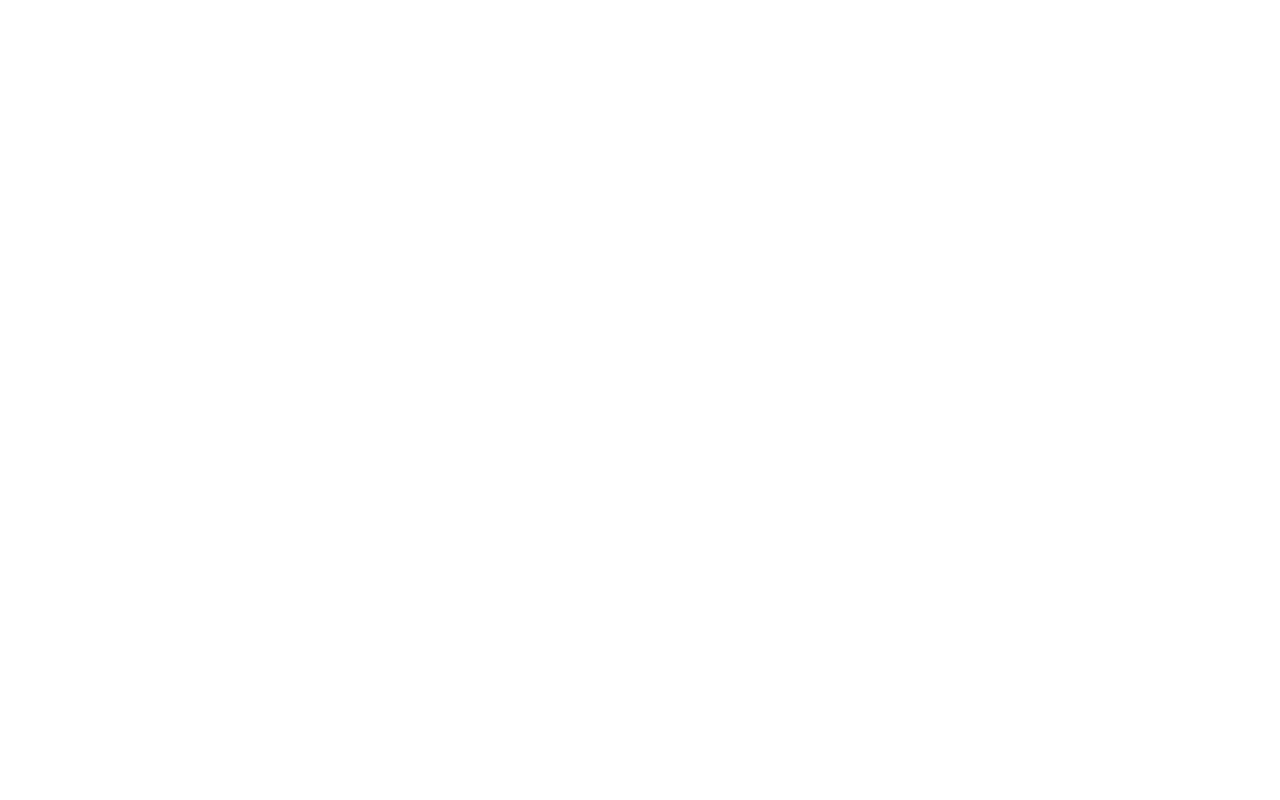
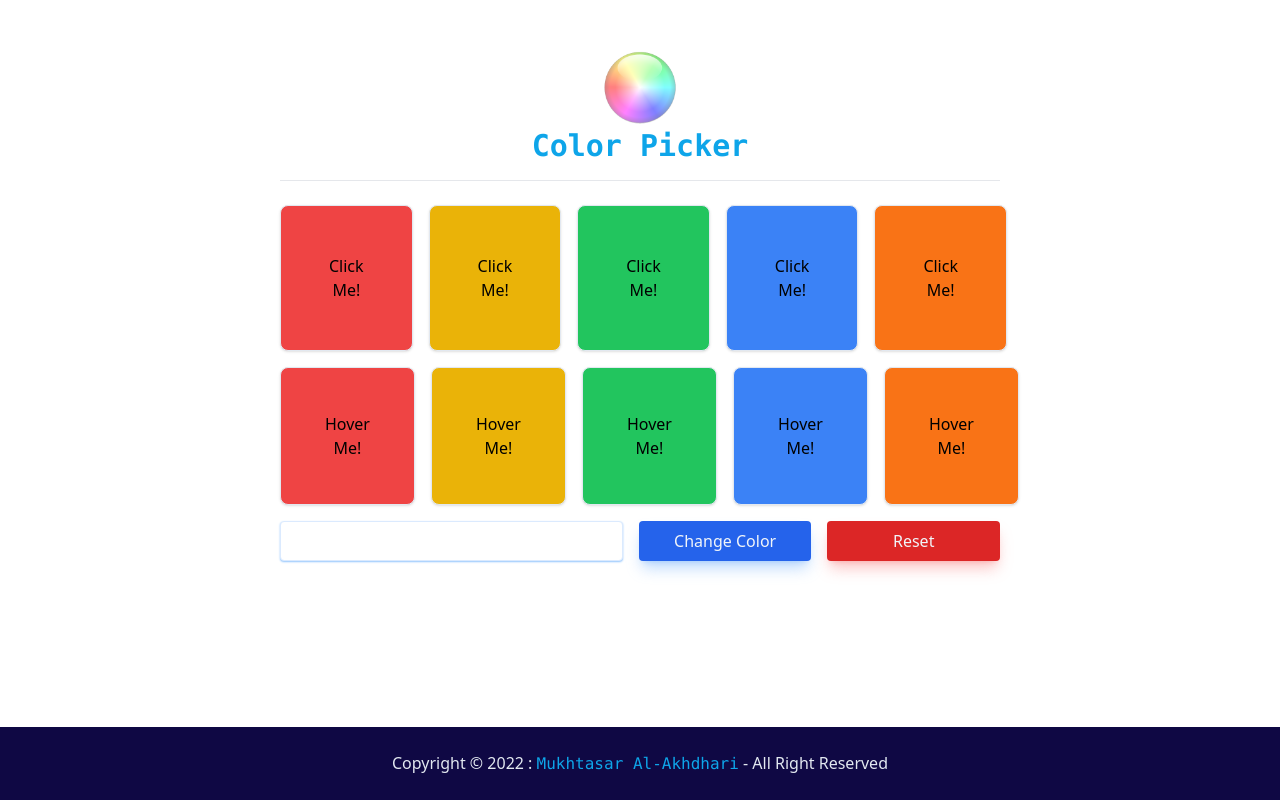
Before and after one commit to mukhtasar93/color-picker, a plain HTML site: page index.html in a window 1280 px wide. Drawn offline with nearby package versions, Linux system fonts and the light colour scheme.

Commit message:
template index.html

```diff
--- a/index.html
+++ b/index.html
@@ -8,6 +8,36 @@
 		<script src="https://cdn.tailwindcss.com"></script>
 	</head>
 	<body>
+		<div class="container h-screen w-full px-2 py-4">
+			<div class="max-w-[720px] my-4 py-4 mx-auto">
+				<img class="animate-pulse mx-auto hover:animate-none w-[80px]" src="icon.png" alt="" />
+				<div class="border-b mb-4">
+					<h2 class="font-mono text-3xl text-sky-500 font-bold mb-4 text-center">Color Picker</h2>
+				</div>
+				<div class="flex justify-between gap-4 py-2">
+					<p class="click bg-red-500 w-240 cursor-pointer rounded-lg border border-slate-200 p-12 shadow text-center" id="red">Click Me!</p>
+					<p class="click bg-yellow-500 w-240 cursor-pointer rounded-lg border border-slate-200 p-12 shadow text-center" id="yellow">Click Me!</p>
+					<p class="click bg-green-500 w-240 cursor-pointer rounded-lg border border-slate-200 p-12 shadow text-center" id="green">Click Me!</p>
+					<p class="click bg-blue-500 w-240 cursor-pointer rounded-lg border border-slate-200 p-12 shadow text-center" id="blue">Click Me!</p>
+					<p class="click bg-orange-500 w-240 cursor-pointer rounded-lg border border-slate-200 p-12 shadow text-center" id="orange">Click Me!</p>
+				</div>
+				<div class="flex justify-between gap-4 py-2">
+					<p class="hover bg-red-500 w-240 cursor-pointer rounded-lg border border-slate-200 p-11 shadow text-center" id="red">Hover Me!</p>
+					<p class="hover bg-yellow-500 w-240 cursor-pointer rounded-lg border border-slate-200 p-11 shadow text-center" id="yellow">Hover Me!</p>
+					<p class="hover bg-green-500 w-240 cursor-pointer rounded-lg border border-slate-200 p-11 shadow text-center" id="green">Hover Me!</p>
+					<p class="hover bg-blue-500 w-240 cursor-pointer rounded-lg border border-slate-200 p-11 shadow text-center" id="blue">Hover Me!</p>
+					<p class="hover bg-orange-500 w-240 cursor-pointer rounded-lg border border-slate-200 p-11 shadow text-center" id="orange">Hover Me!</p>
+				</div>
+				<div class="flex justify-between gap-4 py-2">
+					<input type="text" class="border border-blue-100 focus:border-blue-200 px-2 rounded shadow-sm shadow-blue-300 w-[50%]" id="color" />
+					<button class="bg-blue-600 px-4 py-2 rounded shadow-lg shadow-blue-400/40 hover:bg-blue-500 hover:shadow-blue-500/50 text-slate-100 font-lg w-[25%]" id="change">Change Color</button>
+					<button class="bg-red-600 px-4 py-2 rounded shadow-lg shadow-red-400/40 hover:bg-red-500 hover:shadow-red-500/50 text-slate-100 font-lg w-[25%]" id="change">Reset</button>
+				</div>
+			</div>
+			<div class="bg-[#0f0844] mt-24 px-2 py-6 absolute inset-x-0 bottom-0">
+				<p class="text-center text-slate-200">Copyright &copy; 2022 : <a href="#" class="font-mono text-sky-500 hover:text-sky-400 hover:underline">Mukhtasar Al-Akhdhari</a> - All Right Reserved</p>
+			</div>
+		</div>
 		<script src="script.js" type="text/javascript"></script>
 	</body>
 </html>
```
